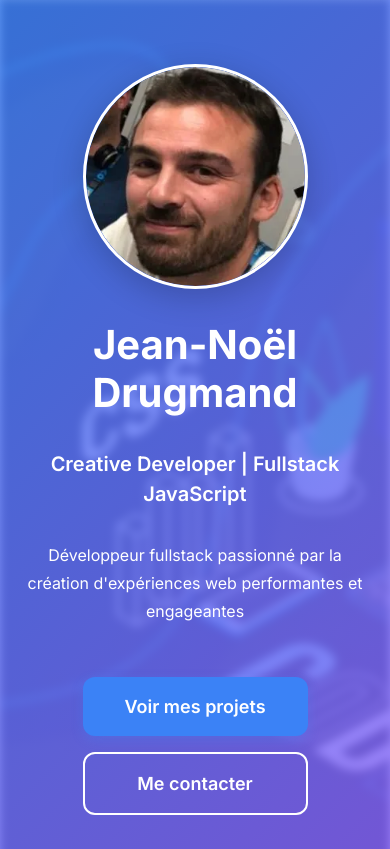
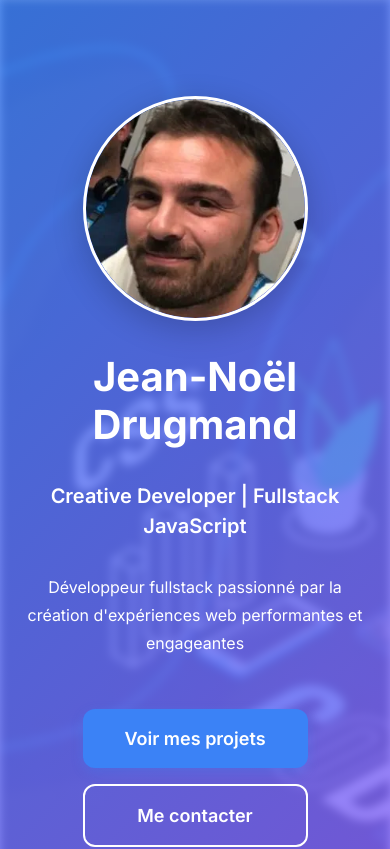
Before and after one commit to daddyjanno/Portfolio, a React (Vite) app: page / in a window 390 px wide. Shown: the top 849 px of the page. Built offline with nearby package versions, Linux system fonts and the light colour scheme; no server answers.

Commit message:
delete padding for hero icon in tablet mode

```diff
--- a/src/components/sections/Hero/Hero.module.scss
+++ b/src/components/sections/Hero/Hero.module.scss
@@ -283,7 +283,6 @@
 @media (max-width: 768px) {
   .hero {
     min-height: auto;
-    padding: var(--spacing-2xl) var(--section-padding-horizontal);
   }
 
   .ctas {
```
